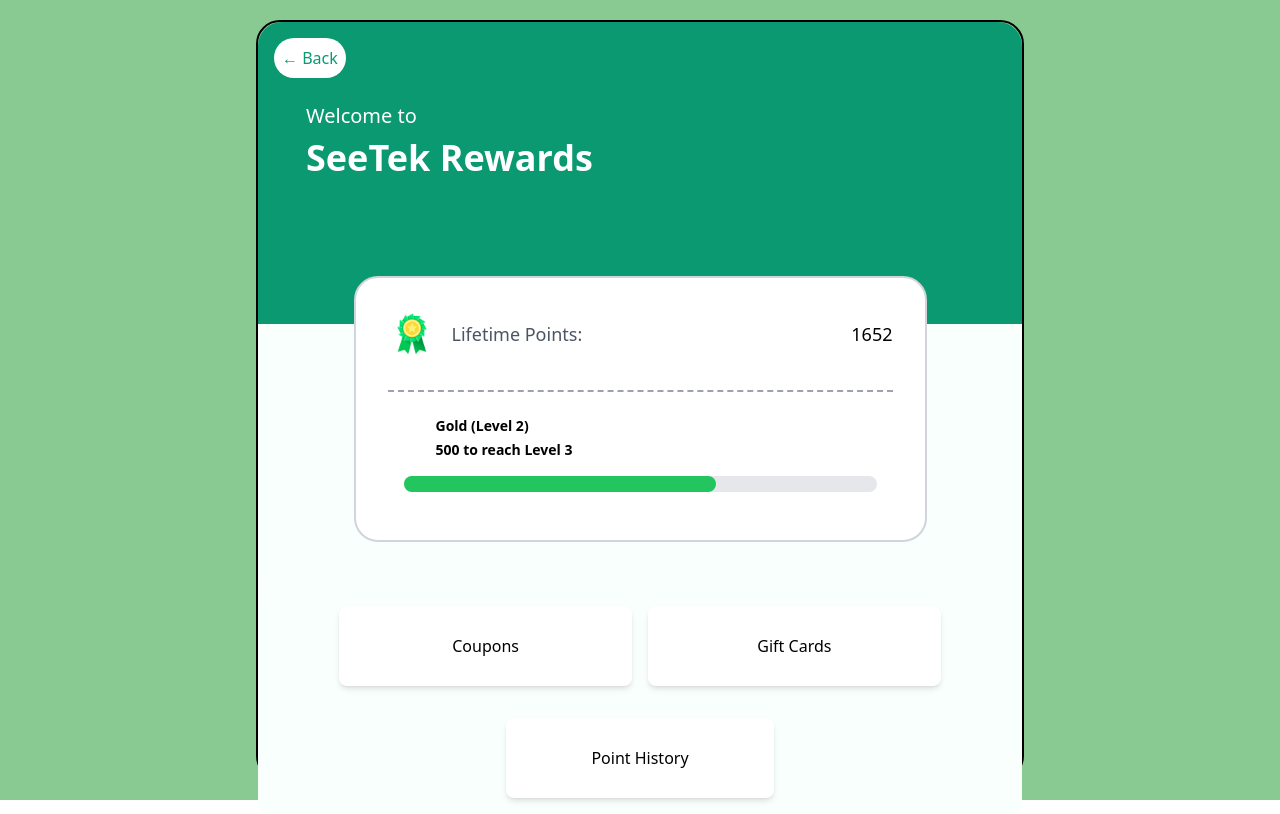
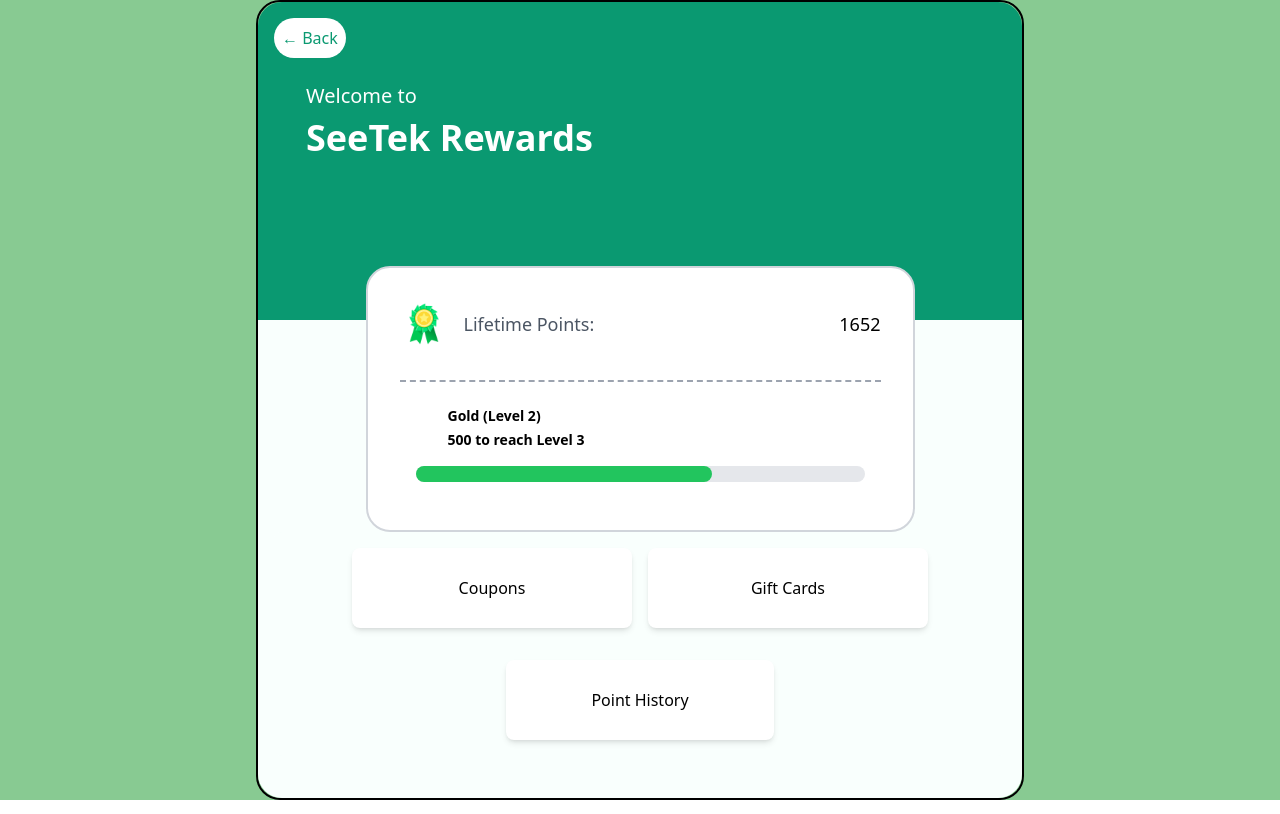
Before and after one commit to Kevaunjh/Wallet_Application, a React (Create React App) app: page /Points in a window 1280 px wide. Built offline with nearby package versions, Linux system fonts and the light colour scheme.

Commit message:
points changes

```diff
--- a/src/AccountInfo/QuickServices/GasService.js
+++ b/src/AccountInfo/QuickServices/GasService.js
@@ -225,8 +225,8 @@ function WaterService() {
   };
 
   return (
-    <div className="WaterService bg-[#88ca92] min-h-screen flex flex-col justify-center items-center p-8">
-      <div className="bg-white rounded-3xl shadow-2xl flex flex-col items-center w-full max-w-3xl mx-auto shadow-black border-black border-2">
+    <div className="WaterService bg-[#88ca92] min-h-screen flex flex-col justify-center items-center xl:p-8">
+      <div className="bg-white xl:rounded-3xl shadow-2xl flex flex-col items-center w-full h-screen xl:max-w-3xl mx-auto shadow-black border-black border-2">
         {/* Tabs */}
         <div className="w-full flex justify-between">
           <button
--- a/src/AccountInfo/QuickServices/TopUpService.js
+++ b/src/AccountInfo/QuickServices/TopUpService.js
@@ -39,9 +39,9 @@ function TopUpService() {
   };
 
   return (
-    <div className="bg-[#88ca92] min-h-screen flex items-center justify-center p-4 md:p-8">
+    <div className="bg-[#88ca92] min-h-screen flex items-center justify-center xl:p-8">
       {/* Container */}
-      <div className="bg-white p-6 md:p-12 rounded-3xl shadow-2xl w-full max-w-md md:max-w-4xl h-auto md:h-[80vh] flex flex-col justify-center shadow-black border-black border-2">
+      <div className="bg-white p-6 md:p-12 xl:rounded-3xl shadow-2xl w-full xl:max-w-4xl h-screen xl:h-[80vh] flex flex-col justify-center shadow-black border-black border-2">
         {/* Back Button */}
         <div className="w-full flex justify-start mb-4">
           <Link to="/" className="text-base md:text-lg text-[#467a4d]">
--- a/src/AccountInfo/QuickServices/WaterService.js
+++ b/src/AccountInfo/QuickServices/WaterService.js
@@ -273,8 +273,8 @@ function WaterService() {
   };
 
   return (
-    <div className="WaterService bg-[#88ca92] min-h-screen flex flex-col justify-center items-center p-8">
-      <div className="bg-white rounded-3xl shadow-2xl flex flex-col items-center w-full max-w-3xl mx-auto shadow-black border-black border-2">
+    <div className="WaterService bg-[#88ca92] min-h-screen flex flex-col justify-center items-center xl:p-8">
+      <div className="bg-white xl:rounded-3xl shadow-2xl flex flex-col items-center w-full xl:max-w-3xl h-screen mx-auto shadow-black border-black border-2">
         {/* Tabs */}
         <div className="w-full flex justify-between">
           <button
--- a/src/Notification.js
+++ b/src/Notification.js
@@ -77,7 +77,7 @@ function Notifications() {
 
   return (
     <div className="bg-[#88ca92] min-h-screen flex flex-col items-center p-0 m-0">
-      <div className="bg-white w-full h-full md:w-auto md:h-auto p-4 overflow-auto shadow-2xl shadow-black border-black border-2 md:rounded-3xl rounded-none">
+      <div className="bg-white w-full h-screen xl:w-auto xl:h-auto p-4 overflow-auto shadow-2xl shadow-black border-black border-2 xl:rounded-3xl rounded-none">
         <div className="flex flex-col items-center mb-6 relative">
           <Link to="/" className="text-lg text-[#467a4d] absolute top-4 left-4">← Back</Link>
           <h1 className="text-3xl font-bold text-[#467a4d] text-center w-full mt-16 md:mt-0">Notifications</h1>
--- a/src/Points.js
+++ b/src/Points.js
@@ -4,10 +4,10 @@ import { Link } from 'react-router-dom'; // Assuming you're using React Router f
 
 const Points = () => {
   return (
-    <div className="min-h-screen flex flex-col items-center lg:p-5 bg-[#88ca92]">
-      <div className="relative w-full max-w-3xl lg:w-full shadow-3xl shadow-black border-black border-2 lg:rounded-3xl h-screen lg:h-[95vh]">
+    <div className="min-h-screen flex flex-col items-center  bg-[#88ca92]">
+      <div className="relative w-full xl:max-w-3xl lg:w-full shadow-3xl shadow-black border-black border-2 xl:rounded-3xl h-screen  flex flex-col">
         {/* Top 2/5 - Dark Green */}
-        <div className="absolute top-0 left-0 w-full h-3/4 bg-[#0A9971] lg:rounded-t-3xl flex flex-col p-4 z-1">
+        <div className="w-full h-2/5 bg-[#0A9971] xl:rounded-t-3xl flex flex-col p-4 z-1">
           {/* Back Button */}
           <Link to="/">
             <button className="absolute top-4 left-4 bg-white text-[#0A9971] p-2 rounded-full">
@@ -15,18 +15,17 @@ const Points = () => {
             </button>
           </Link>
           {/* Title */}
-          <div className="flex flex-col items-start mt-16 pl-8 mb-24">
+          <div className="flex flex-col items-start mt-16 pl-8 mb-12">
             <h2 className="text-xl font-medium text-white mb-2">Welcome to</h2>
             <h1 className="text-4xl font-bold text-white mb-2">SeeTek Rewards</h1>
           </div>
         </div>
 
         {/* Bottom 3/5 - White */}
-        <div className="absolute bottom-0 left-0 w-full h-3/5 bg-[#F9FFFD] lg:rounded-b-3xl ">
-          <div className="flex flex-col items-center w-full max-w-3xl lg:max-w-full">
+        <div className="w-full h-3/5 bg-[#F9FFFD] xl:rounded-b-3xl flex flex-col justify-center items-center mx-auto p-4 -top-24 ">
           {/* Lifetime Points Container */}
-            <div className="relative z-10 bg-white rounded-3xl p-8 border-2 border-gray-300 -top-20 mx-3 mt-8 w-10/12 lg:w-9/12" style={{ boxShadow: 'none' }}>
-              <div className="flex flex-col sm:flex-row sm:items-center justify-between mb-4">
+          <div className=" -top-24 relative z-10 bg-white rounded-3xl p-8 border-2 border-gray-300 mx-3 w-10/12 lg:w-9/12 lg:mt-0" style={{ boxShadow: 'none' }}>
+            <div className="flex flex-col sm:flex-row sm:items-center justify-between mb-4 ">
               <div className="flex items-center">
                 <img src={points} alt="Points" className="w-12 h-12 mr-4" />
                 <p className="text-lg font-medium text-gray-600">Lifetime Points:</p>
@@ -48,8 +47,8 @@ const Points = () => {
           </div>
 
           {/* Buttons Container */}
-            <div className="flex flex-col items-center w-full -mt-8 space-y-4 bg-[#F9FFFD] p-4 rounded-lg" style={{ boxShadow: 'none' }}>
-              <div className="flex w-full gap-4 justify-center">
+          <div className="flex flex-col items-center w-full  space-y-4 bg-[#F9FFFD] p-4 rounded-lg justify-center overflow-hidden !-mt-24" style={{ boxShadow: 'none' }}>
+            <div className="flex w-full gap-4 justify-center ">
               <Link to="/coupons" className="w-2/5">
                 <button className="w-full h-20 bg-white text-black p-4 rounded-lg border border-transparent hover:bg-gray-100 shadow-md border-gray-500">
                   Coupons
@@ -70,7 +69,6 @@ const Points = () => {
         </div>
       </div>
     </div>
-    </div>
   );
 };
 
--- a/src/RecentTransactions.js
+++ b/src/RecentTransactions.js
@@ -66,13 +66,13 @@ const RecentTransactions = () => {
   const uniqueDates = [...new Set(transactions.map((transaction) => transaction.date))];
 
   return (
-    <div className="bg-[#88ca92] min-h-screen flex flex-col items-center md:p-8">
+    <div className="bg-[#88ca92] min-h-screen flex flex-col items-center xl:p-8">
       <div
         className="bg-white shadow-2xl w-full h-full p-8 overflow-auto shadow-black border-black border-2
-        md:rounded-3xl
+        xl:rounded-3xl
         rounded-none
-        md:max-w-3xl
-        md:max-h-[93vh]"
+        xl:max-w-3xl
+        xl:max-h-[93vh]"
         style={{ scrollbarWidth: 'none' }}
       >
         <div className="w-full flex justify-between md:mb-4">
```
Lines whose indentation alone changed are shown as unchanged.
